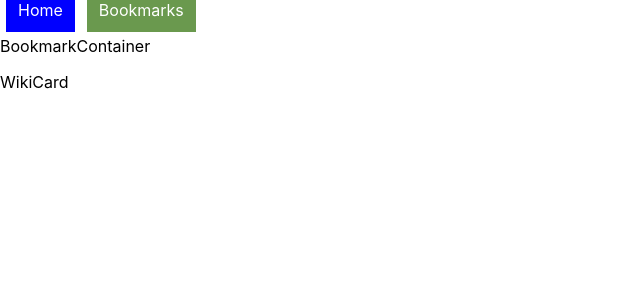
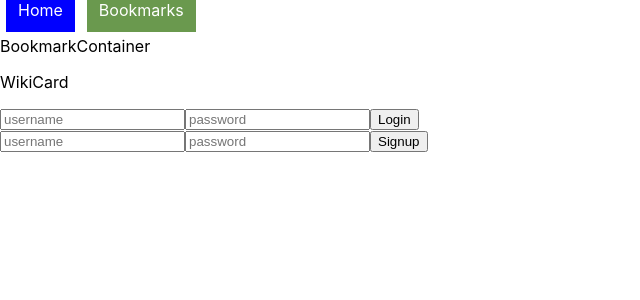
Before and after one commit to Mimioj101/wikileeks-client, a React (Create React App) app: page /bookmarks in a window 1280 px wide. Shown: the top 300 px of the page, without its empty margins (0-640 px from the left). Built offline with nearby package versions, Linux system fonts and the light colour scheme.

Commit message:
login and signup forms

```diff
--- a/src/App.js
+++ b/src/App.js
@@ -5,6 +5,8 @@ import { BrowserRouter as Router, Route } from 'react-router-dom';
 import NavBar from './components/NavBar'
 import BookmarkContainer from './containers/BookmarkContainer.js'
 import WikiContainer from './containers/WikiContainer.js'
+import Login from './components/Login.js'
+import Signup from './components/Signup.js'
 
 
 class App extends React.Component {
@@ -16,6 +18,8 @@ class App extends React.Component {
           <Route exact path="/" component={WikiContainer}/>
           <Route exact path="/bookmarks" component={BookmarkContainer}/>
         </Router>
+        <Login />
+        <Signup />
       </div>
     );
   }
--- /dev/null
+++ b/src/components/Login.js
@@ -0,0 +1,23 @@
+import React from "react"
+
+export default class Login extends React.Component{
+
+    state = {
+        username: "",
+        password: ""
+    }
+
+    changeHandler = (e) => {
+        e.persist()
+        this.setState(() => ({[e.target.name]: e.target.value}))
+    }
+    render() {
+        return(
+            <div>
+                <input type="text" placeholder="username" name="username" value={this.state.username} onChange={this.changeHandler}/>
+                <input type="text" placeholder="password" name="password" value={this.state.password} onChange={this.changeHandler}/>
+                <input type="submit" value="Login"/>
+            </div>
+        )
+    }
+}
--- /dev/null
+++ b/src/components/Signup.js
@@ -0,0 +1,22 @@
+import React from "react"
+
+export default class Signup extends React.Component{
+    state = {
+        username: "",
+        password: ""
+    }
+
+    changeHandler = (e) => {
+        e.persist()
+        this.setState(() => ({[e.target.name]: e.target.value}))
+    }
+    render() {
+        return(
+            <div>
+                <input type="text" placeholder="username" name="username" value={this.state.username} onChange={this.changeHandler}/>
+                <input type="text" placeholder="password" name="password" value={this.state.password} onChange={this.changeHandler}/>
+                <input type="submit" value="Signup"/>
+            </div>
+        )
+    }
+}
```
